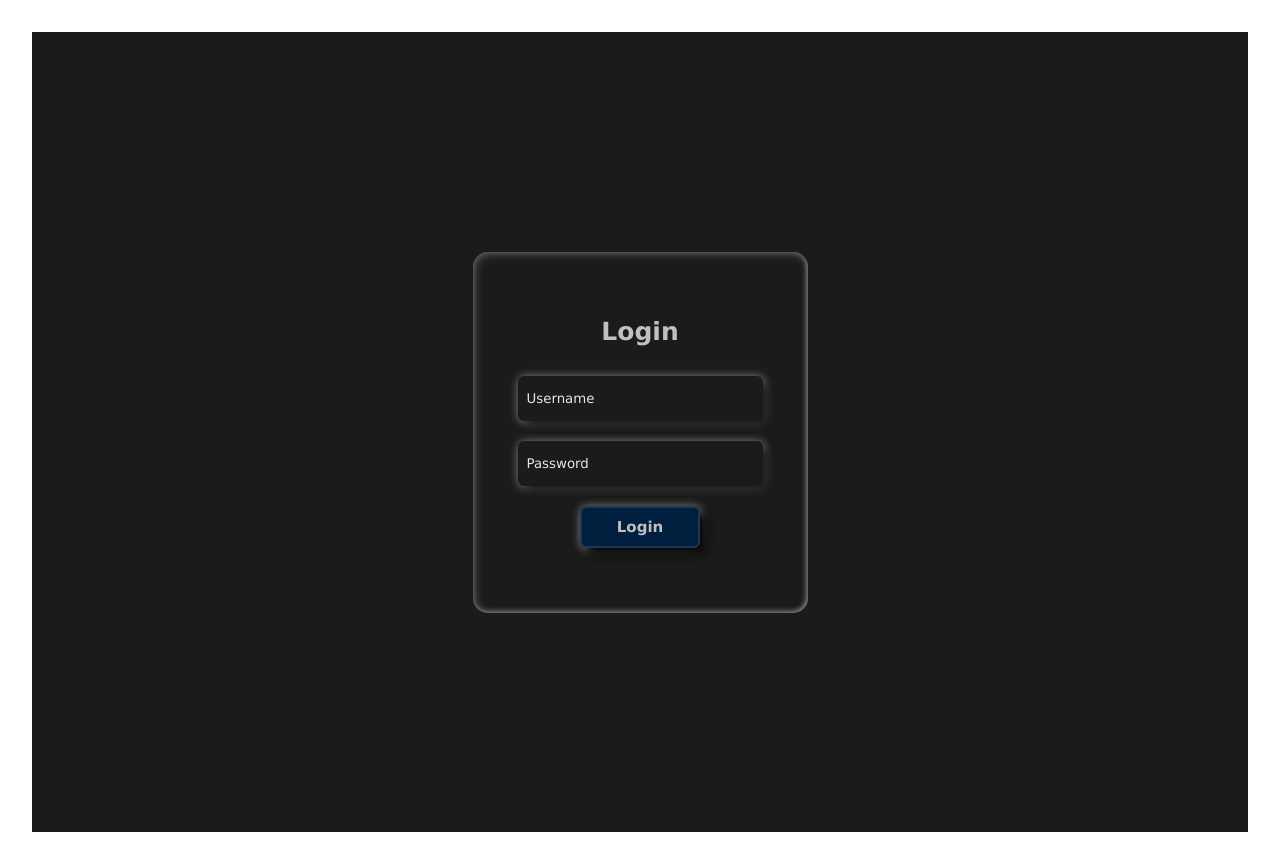
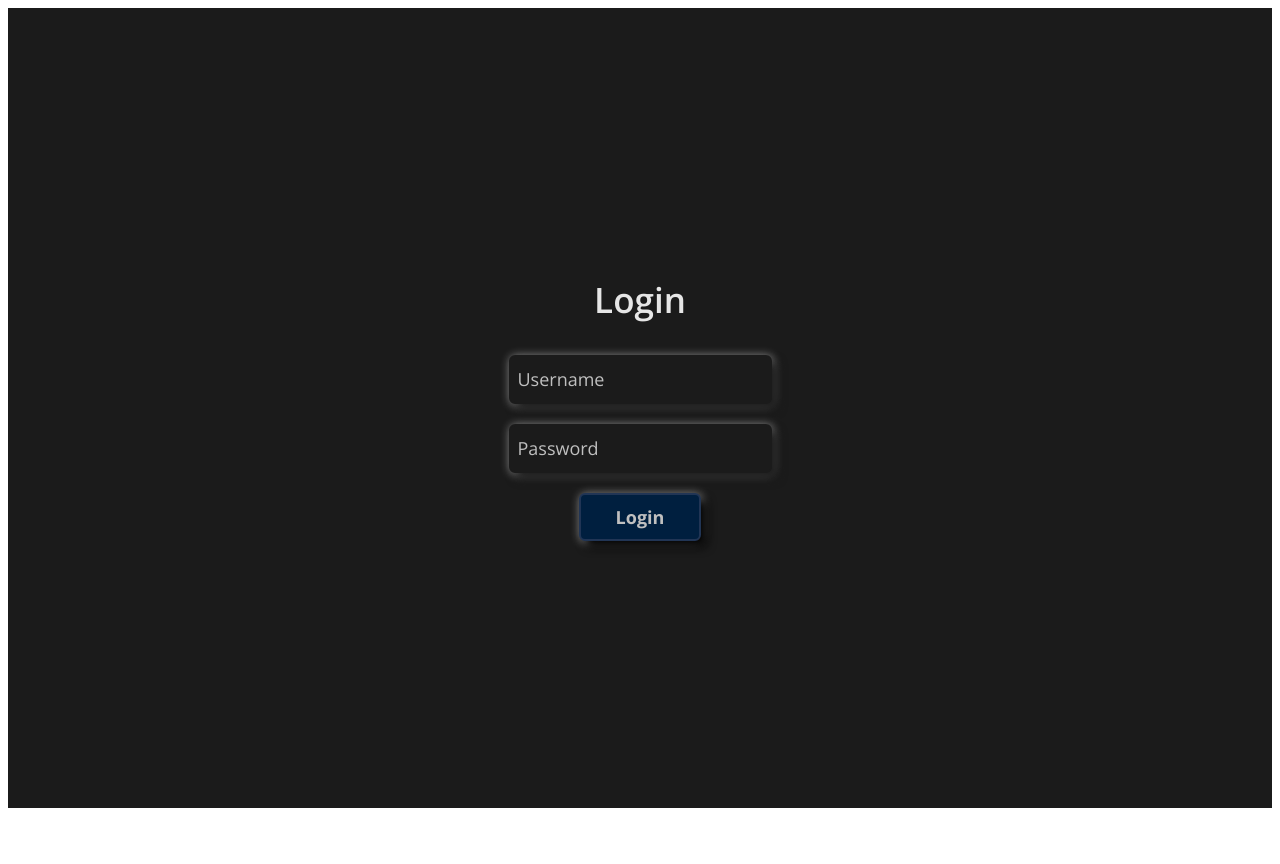
Before and after one commit to jkcsoftwaresllp/CasGamPro_client, a React (Vite) app: page /login in a window 1280 px wide. After the commit the page ends 816 px from the top, so only its background shows below. Built offline with nearby package versions, Linux system fonts and the light colour scheme.

Commit message:
feat: Refactor login components and added new Font Style

```diff
--- a/package.json
+++ b/package.json
@@ -11,7 +11,8 @@
   },
   "dependencies": {
     "react": "^18.3.1",
-    "react-dom": "^18.3.1"
+    "react-dom": "^18.3.1",
+    "react-router-dom": "^7.1.1"
   },
   "devDependencies": {
     "@eslint/js": "^9.17.0",
--- a/src/App.css
+++ b/src/App.css
@@ -1,9 +1,3 @@
-#root {
-  max-width: 1280px;
-  margin: 0 auto;
-  padding: 2rem;
-  text-align: center;
-}
 :root {
   /* dark mode */
   /* Special Cases */
@@ -25,39 +19,3 @@
   --color-text-dark-secondary: #e6e6e6;
   --color-text-dark-tertiary: #f7f7f7;
 }
-
-.logo {
-  height: 6em;
-  padding: 1.5em;
-  will-change: filter;
-  transition: filter 300ms;
-}
-.logo:hover {
-  filter: drop-shadow(0 0 2em #646cffaa);
-}
-.logo.react:hover {
-  filter: drop-shadow(0 0 2em #61dafbaa);
-}
-
-@keyframes logo-spin {
-  from {
-    transform: rotate(0deg);
-  }
-  to {
-    transform: rotate(360deg);
-  }
-}
-
-@media (prefers-reduced-motion: no-preference) {
-  a:nth-of-type(2) .logo {
-    animation: logo-spin infinite 20s linear;
-  }
-}
-
-.card {
-  padding: 2em;
-}
-
-.read-the-docs {
-  color: #888;
-}
--- a/src/App.jsx
+++ b/src/App.jsx
@@ -1,11 +1,14 @@
+import { BrowserRouter as Router, Route, Routes } from "react-router-dom";
 import "./App.css";
 import LoginPage from "./pages/LoginPage";
 
 function App() {
   return (
-    <div>
-      <LoginPage />
-    </div>
+    <Router>
+      <Routes>
+        <Route path="/login" element={<LoginPage />} />
+      </Routes>
+    </Router>
   );
 }
 
--- a/src/components/LoginButton.jsx
+++ b/src/components/Login/LoginButton.jsx
@@ -1,7 +1,7 @@
-import "../styles/LoginPage.css";
+import style from "./styles/LoginPage.module.css";
 const LoginButton = () => {
   return (
-    <button type="button" className="btn">
+    <button type="button" className={style.btn}>
       Login
     </button>
   );
--- /dev/null
+++ b/src/components/Login/PasswordInput.jsx
@@ -0,0 +1,8 @@
+import style from "./styles/LoginPage.module.css";
+const PasswordInput = () => {
+  return (
+    <input type="password" className={style.input} placeholder="Password" />
+  );
+};
+
+export default PasswordInput;
--- /dev/null
+++ b/src/components/Login/UsernameInput.jsx
@@ -0,0 +1,6 @@
+import style from "./styles/LoginPage.module.css";
+const UsernameInput = () => {
+  return <input type="text" className={style.input} placeholder="Username" />;
+};
+
+export default UsernameInput;
--- a/src/styles/LoginPage.css
+++ b/src/components/Login/styles/LoginPage.module.css
@@ -2,10 +2,9 @@
   display: flex;
   justify-content: center;
   align-items: center;
-  height: 100vh; /* Full viewport height */
-  background-color: var(
-    --color-bg-dark-primary
-  ); /* Background color for the container */
+  height: 100vh;
+  margin: 0;
+  background-color: var(--color-bg-dark-primary);
 }
 
 .form {
@@ -13,49 +12,29 @@
   justify-content: center;
   align-items: center;
   transform-style: preserve-3d;
-  transition: all 1s ease;
+  transition: all 3s ease;
 }
 
-.form .form_front {
+.form_container {
   display: flex;
-  flex-direction: column;
+  flex-direction: column; /* Stack elements vertically */
   justify-content: center;
   align-items: center;
-  gap: 20px;
-  position: absolute;
-  backface-visibility: hidden;
-  padding: 65px 45px;
-  border-radius: 15px;
-  box-shadow: inset 2px 2px 10px var(--color-bg-dark-secondary),
-    inset -1px -1px 5px rgba(255, 255, 255, 0.6);
-}
-
-.form .form_back {
-  display: flex;
-  flex-direction: column;
-  justify-content: center;
-  align-items: center;
-  gap: 20px;
-  position: absolute;
-  backface-visibility: hidden;
-  transform: rotateY(-180deg);
-  padding: 65px 45px;
-  border-radius: 15px;
-  box-shadow: inset 2px 2px 10px rgba(0, 0, 0, 1),
-    inset -1px -1px 5px rgba(255, 255, 255, 0.6);
+  gap: 20px; /* Spacing between elements */
 }
 
 .form_details {
-  font-size: 25px;
+  font-size: 35px;
   font-weight: 600;
-  padding-bottom: 10px;
-  color: var(--color-text-dark-primary);
+  padding-bottom: 12px;
+  color: var(--color-text-dark-secondary);
 }
 
 .input {
   width: 245px;
   min-height: 45px;
-  color: var(--color-bg-dark-secondary);
+  font-size: 18px;
+  color: var(--color-text-dark-primary);
   outline: none;
   transition: 0.35s;
   padding: 0px 7px;
@@ -67,7 +46,7 @@
 }
 
 .input::placeholder {
-  color: var(--color-text-dark-secondary);
+  color: var(--color-text-dark-primary);
 }
 
 .input:focus.input::placeholder {
@@ -91,7 +70,7 @@
   box-shadow: 6px 6px 10px rgba(0, 0, 0, 1),
     1px 1px 10px rgba(255, 255, 255, 0.6);
   color: var(--color-text-dark-primary);
-  font-size: 15px;
+  font-size: 18px;
   font-weight: bold;
   transition: 0.35s;
 }
@@ -110,7 +89,7 @@
 }
 
 .form .switch {
-  font-size: 13px;
+  font-size: 23px;
   color: var(--color-text-dark-primary);
 }
 
--- a/src/components/PasswordInput.jsx
+++ /dev/null
@@ -1,6 +0,0 @@
-import "../styles/LoginPage.css";
-const PasswordInput = () => {
-  return <input type="password" className="input" placeholder="Password" />;
-};
-
-export default PasswordInput;
--- a/src/components/UsernameInput.jsx
+++ /dev/null
@@ -1,6 +0,0 @@
-import "../styles/LoginPage.css";
-const UsernameInput = () => {
-  return <input type="text" className="input" placeholder="Username" />;
-};
-
-export default UsernameInput;
--- a/src/index.css
+++ b/src/index.css
@@ -1,7 +1,5 @@
-*{
-  padding: 0;
-  margin: 0;
-  box-sizing: border-box;
+@import url("https://fonts.googleapis.com/css2?family=Noto+Sans:ital,wght@0,100..900;1,100..900&family=Open+Sans:ital,wght@0,300..800;1,300..800&family=Urbanist:ital,wght@0,100..900;1,100..900&display=swap");
 
-  font-family: Verdana, Geneva, Tahoma, sans-serif;
+* {
+  font-family: "Open Sans";
 }
--- a/src/pages/LoginPage.jsx
+++ b/src/pages/LoginPage.jsx
@@ -1,14 +1,13 @@
-import UsernameInput from "../components/UsernameInput";
-import PasswordInput from "../components/PasswordInput";
-import LoginButton from "../components/LoginButton";
-import "../styles/LoginPage.css";
-
+import UsernameInput from "../components/Login/UsernameInput";
+import PasswordInput from "../components/Login/PasswordInput";
+import LoginButton from "../components/Login/LoginButton";
+import style from "../components/Login/styles/LoginPage.module.css";
 const LoginPage = () => {
   return (
-    <div className="container">
-      <form className="form">
-        <div className="form_front">
-          <div className="form_details">Login</div>
+    <div className={style.container}>
+      <form className={style.form}>
+        <div className={style.form_container}>
+          <div className={style.form_details}>Login</div>
           <UsernameInput />
           <PasswordInput />
           <LoginButton />
```
Also changed, not shown: src/styles/AdminPage.css (added, +75 -0 lines), 1 other file (tests, documents, lock files or other folders).
